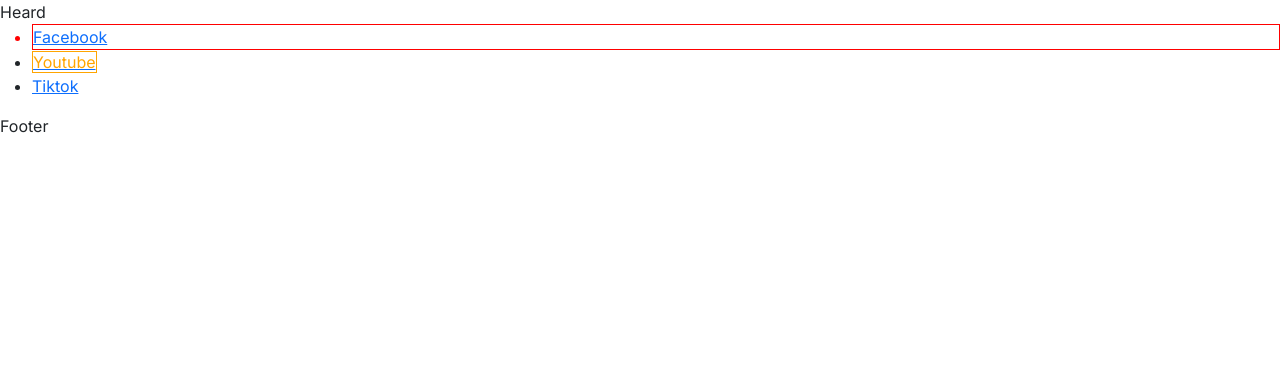
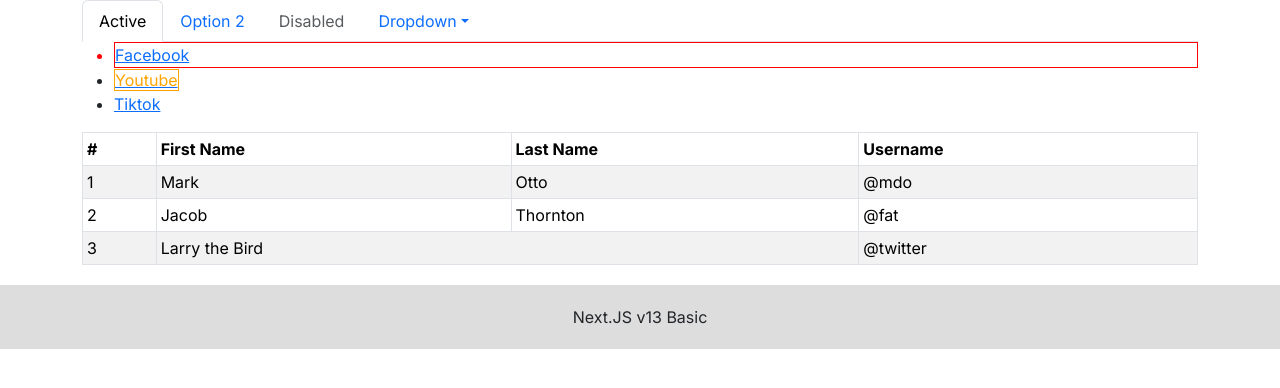
Before and after one commit to tiengsaodem08121999/Next.js-Nest.js, a Next.js app: page / in a window 1280 px wide. Shown: the top 388 px of the page. Built offline with nearby package versions, Linux system fonts and the light colour scheme.

Commit message:
build layout

```diff
--- a/src/app/facebook/page.tsx
+++ b/src/app/facebook/page.tsx
@@ -1,6 +1,6 @@
 'use client';
 import { useRouter } from "next/navigation";
-import { Button } from 'react-bootstrap';
+import { Button, Container } from 'react-bootstrap';
 
 const Facebook = () => {
   const router = useRouter();
@@ -8,12 +8,14 @@
     router.push('/');
   };
   return (
+  <Container>
     <div>
       <h1>Facebook Page</h1>
       <p>This is the Facebook page content.</p>
       <Button variant="success" onClick={() => handleBtn()}>Go Home</Button>
       <button onClick={() => handleBtn()}>Click Me!</button>
     </div>
+  </Container>
   );
 }
 
--- a/src/app/layout.tsx
+++ b/src/app/layout.tsx
@@ -1,8 +1,10 @@
-// import './globals.css'
-import { Inter } from 'next/font/google'
+import { Inter } from 'next/font/google';
 import 'bootstrap/dist/css/bootstrap.min.css';
+import NavBar from '@/components/nav/nav';
+import TableComponent from '@/components/table/table';
+import Container from 'react-bootstrap/Container';
 
-const inter = Inter({ subsets: ['latin'] })
+const inter = Inter({ subsets: ['latin'] });
 
 export const metadata = {
   title: 'Create Next App',
@@ -18,11 +20,14 @@
     <html lang="en">
       <body className={inter.className}>
         <div>
-          Heard
+          <NavBar/>
         </div>
           {children}
         <div>
-          Footer
+          <TableComponent/>
+        </div>
+        <div style={{ background:'#ddd', textAlign: 'center', padding: '20px', marginTop: '20px' }}>
+           Next.JS v13 Basic
         </div>
       </body>
     </html>
--- a/src/app/page.tsx
+++ b/src/app/page.tsx
@@ -1,13 +1,16 @@
+'use client';
 import Image from 'next/image'
 import styles from './page.module.css'
 import Link from 'next/link'
 import app from '@/styles/app.module.css';
 import quy from '@/styles/quy.module.css';
+import { Container } from 'react-bootstrap';
 
 
 export default function Home() {
   return (
     <>
+    <Container>
         <ul>
           <li className={app['red']}>
             <Link href="/facebook">Facebook</Link>
@@ -19,6 +22,7 @@
             <Link href="/tiktok">Tiktok</Link>
           </li>
         </ul>
+      </Container>
     </>
   )
 }
--- /dev/null
+++ b/src/components/nav/nav.tsx
@@ -0,0 +1,33 @@
+'use client';
+import { Container } from 'react-bootstrap';
+import Nav from 'react-bootstrap/Nav';
+import NavDropdown from 'react-bootstrap/NavDropdown';
+
+function NavBar() {
+  return (
+    <Container>
+      <Nav variant="tabs" defaultActiveKey="/home">
+        <Nav.Item>
+          <Nav.Link href="/home">Active</Nav.Link>
+        </Nav.Item>
+        <Nav.Item>
+          <Nav.Link eventKey="link-1">Option 2</Nav.Link>
+        </Nav.Item>
+        <Nav.Item>
+          <Nav.Link eventKey="disabled" disabled>
+            Disabled
+          </Nav.Link>
+        </Nav.Item>
+      <NavDropdown title="Dropdown" id="nav-dropdown">
+          <NavDropdown.Item eventKey="4.1">Action</NavDropdown.Item>
+          <NavDropdown.Item eventKey="4.2">Another action</NavDropdown.Item>
+          <NavDropdown.Item eventKey="4.3">Something else here</NavDropdown.Item>
+          <NavDropdown.Divider />
+          <NavDropdown.Item eventKey="4.4">Separated link</NavDropdown.Item>
+        </NavDropdown>
+      </Nav>
+    </Container>
+  );
+}
+
+export default NavBar;
--- /dev/null
+++ b/src/components/table/table.tsx
@@ -0,0 +1,41 @@
+'use client'
+import { Container } from 'react-bootstrap';
+import Table from 'react-bootstrap/Table';
+
+function TableComponent() {
+  return (
+    <Container>
+      <Table striped bordered hover size="sm">
+        <thead>
+          <tr>
+            <th>#</th>
+            <th>First Name</th>
+            <th>Last Name</th>
+            <th>Username</th>
+          </tr>
+        </thead>
+        <tbody>
+          <tr>
+            <td>1</td>
+            <td>Mark</td>
+            <td>Otto</td>
+            <td>@mdo</td>
+          </tr>
+          <tr>
+            <td>2</td>
+            <td>Jacob</td>
+            <td>Thornton</td>
+            <td>@fat</td>
+          </tr>
+          <tr>
+            <td>3</td>
+            <td colSpan={2}>Larry the Bird</td>
+            <td>@twitter</td>
+          </tr>
+        </tbody>
+      </Table>
+    </Container>
+  );
+}
+
+export default TableComponent;
```
Lines whose indentation alone changed are shown as unchanged.
